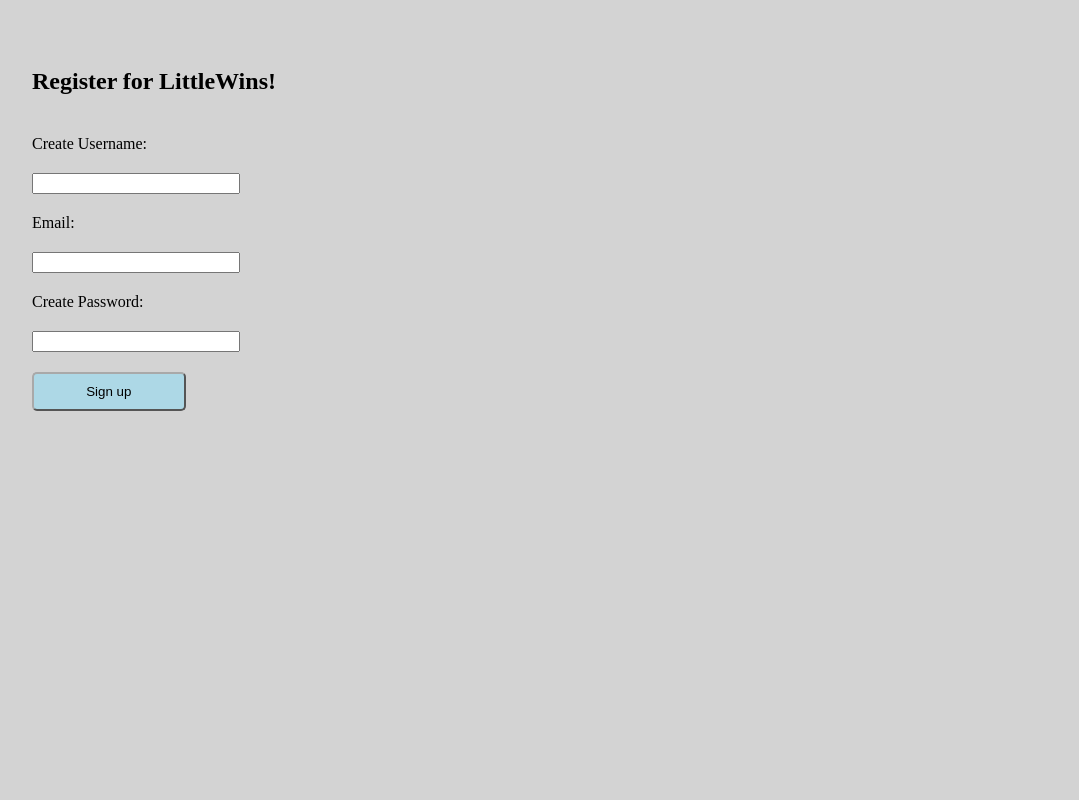
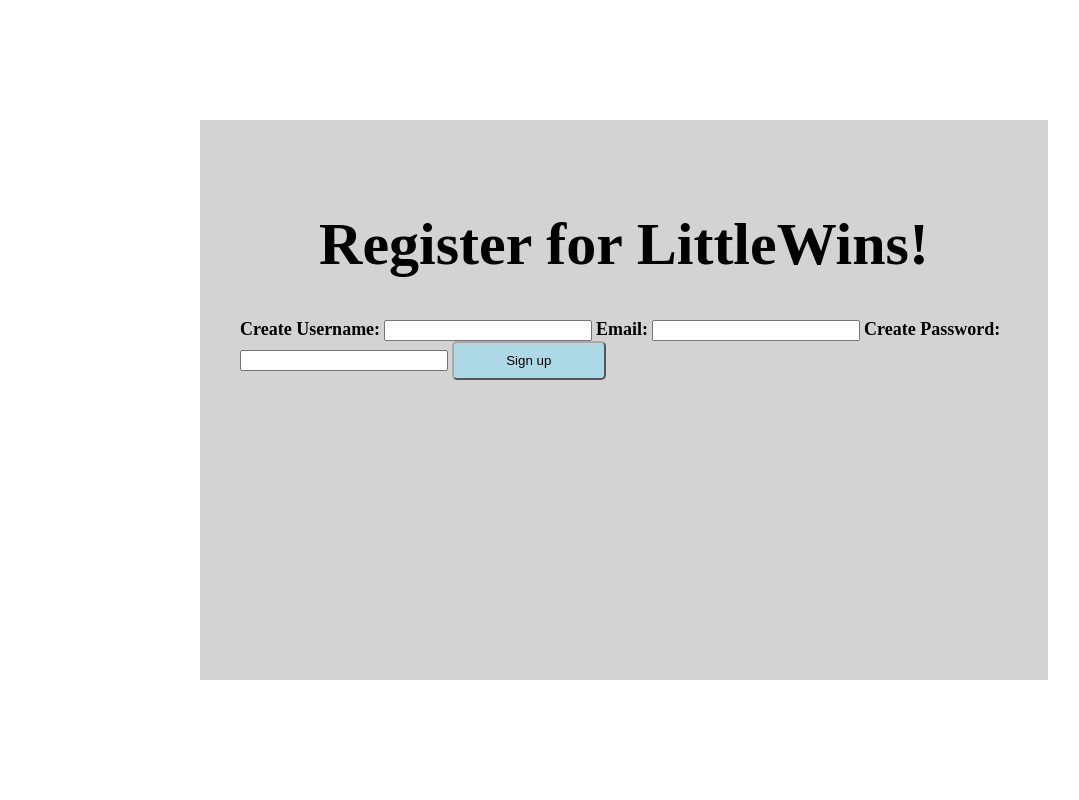
Before and after one commit to emilylasecki/csi3370-project, a Flask app: template demo/templates/RegisterPage.html in a window 1280 px wide. Shown: the whole page, without its empty margins (16-1095 px from the left). Run offline with Flask 3, Linux system fonts and the light colour scheme; the template is opened without the code that fills it, so the values that code supplies are empty.

Commit message:
finalized set up for user registering

```diff
--- a/LittleWinsUI/WelcomePage.css
+++ b/LittleWinsUI/WelcomePage.css
@@ -49,7 +49,7 @@ label{
     font-size: 18px;
     font-weight: bold;
     color: black;
-    align-self: center;
+    align-items: center;
 }
 input{
     align-self: center;
--- a/demo/static/css/RegisterPage.css
+++ b/demo/static/css/RegisterPage.css
@@ -1,3 +1,11 @@
+html{
+    height: 100%;
+    width: 100%;
+    display: flex;
+    justify-content: center;
+    align-items: center;
+    background-color: white;
+}
 body{
     height: 60%;
     width: 60%;
@@ -7,8 +15,16 @@ body{
     gap: 20px;
     background-color: lightgray;
 }
+body h2{
+    font-size: 60px;
+    font-weight: bold;
+    margin-bottom: 20px;
+    color: black;
+    align-self: center;
+}
 input{
     width: 200px;
+    align-self: baseline;
 }
 button{
     width: 20%;
@@ -18,5 +34,11 @@ button{
     border-color: darkgray;
     border-radius: 5px;
     cursor: pointer;
-    align-self: left;
+    align-self: center;
 }
+label{
+    font-size: 18px;
+    font-weight: bold;
+    color: black;
+    align-self: center;
+}
--- a/demo/templates/RegisterPage.html
+++ b/demo/templates/RegisterPage.html
@@ -7,18 +7,18 @@
 </head>
 <body>
     <h2>Register for LittleWins!</h2>
+    <form action="/register" method="POST">
     <label for="new-username">Create Username:</label>
-    <input id="new-username" type="text">
+    <input id="new-username" name="Username" type="text">
 
     <label for="email">Email:</label>
-    <input id="email" type="email">
+    <input id="email" name="Email" type="email">
 
-    <label for="new-password">Create Password:</label>
-    <input id="new-password" type="password">
-
-
+    <label for="password">Create Password:</label>
+    <input id="password" name="password" type="password">
 
     <a href="welcome"><button id="register-submit" type="submit">Sign up</button></a>
+    </form>
 </body>
 
 
--- a/demo/templates/WelcomePage.html
+++ b/demo/templates/WelcomePage.html
@@ -15,14 +15,14 @@
     <input id="username" name="Username" type="text">
 
     <label for="password">Password:</label>
-    <input id="password" name="Password" type="password">
+    <input id="password" name="password" type="password">
 
     <button id="go-btn" type="submit">Go</button>
-
+    </form>
     </form>
     <div id="sign up">
     <label for="register-btn">Don't have an account?</label>
-    <a href="register"><button id="register-btn" type="submit">Sign up</button></a>
+    <a href="register"><button id="register-btn">Sign up</button></a>
     </div>
 
 
```
Also changed, not shown: demo/main.py (+6 -6 lines).
